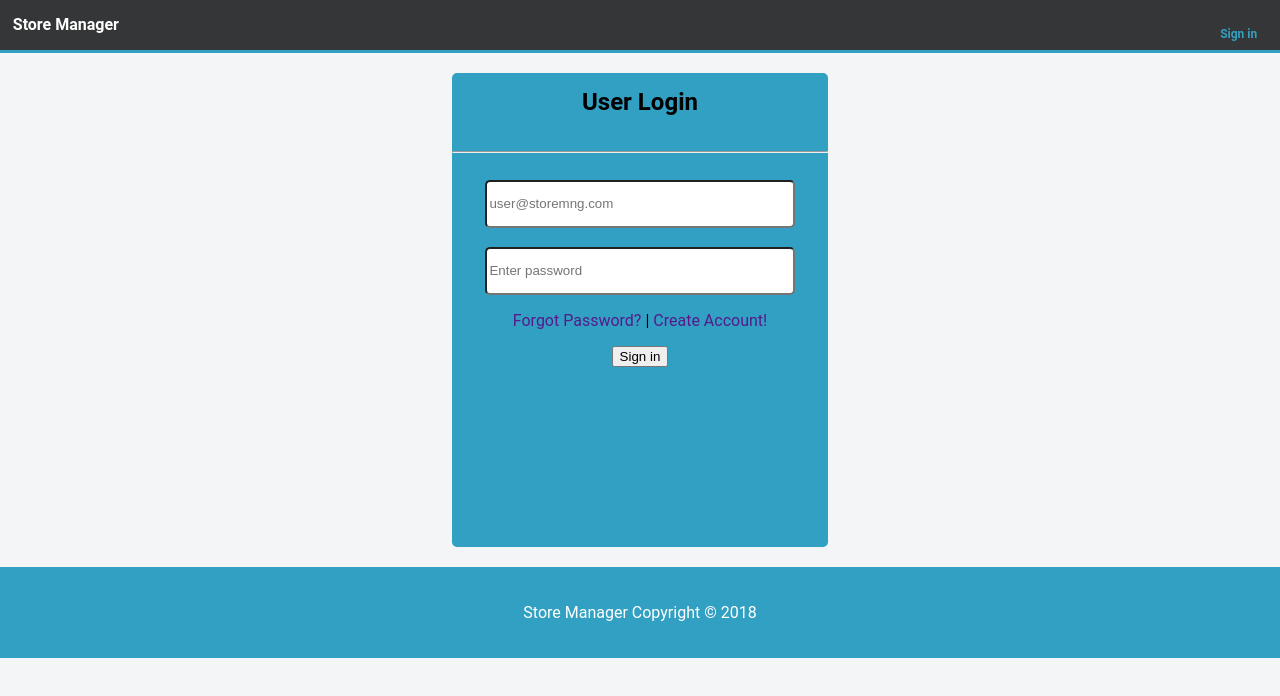
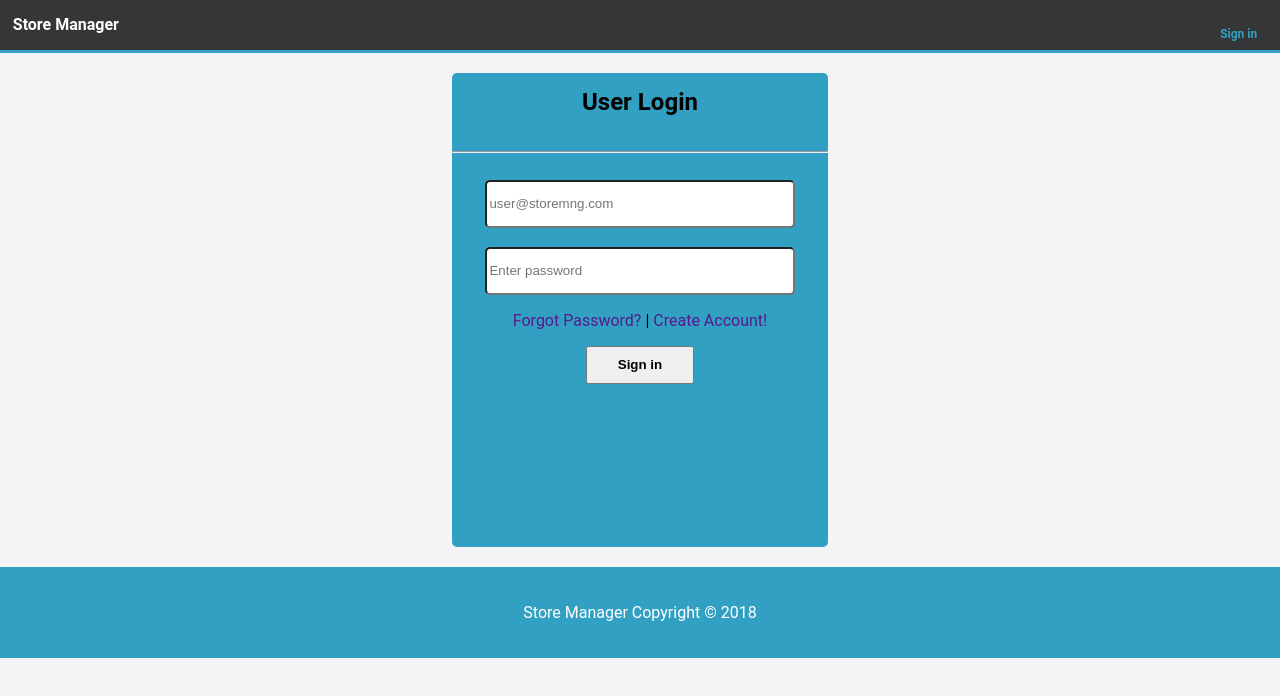
Before and after one commit to kelvinwm/store-manager, a plain HTML site: page UI/index.html in a window 1280 px wide. Drawn offline with Linux system fonts and the light colour scheme.

```diff
--- a/UI/css/style.css
+++ b/UI/css/style.css
@@ -82,6 +82,19 @@
 	padding: 15px;
 
 }
+#button_reg{
+	height: 38px;
+	padding-left: 30px;
+	padding-right: 30px;
+	font-weight: bold;
+}
+/*
+#login-background {
+  min-height: 400px;
+  background:url('../img/books.jpg') no-repeat center;
+  background-size: cover;
+  text-align: center;
+  color: #ffffff;}*/
 footer{
 	text-align: center;
 	background: #32a0c2;
--- a/UI/index.html
+++ b/UI/index.html
@@ -12,7 +12,7 @@
         </div>
         <nav>
           <ul>
-            <li class="current"><a href="signin.html">Sign in</a></li>
+            <li class="current"><a href="#">Sign in</a></li>
           </ul>
         </nav>
       </div>
```
Also changed, not shown: UI/img/bks.jpg (added), UI/img/books.jpg (added).
